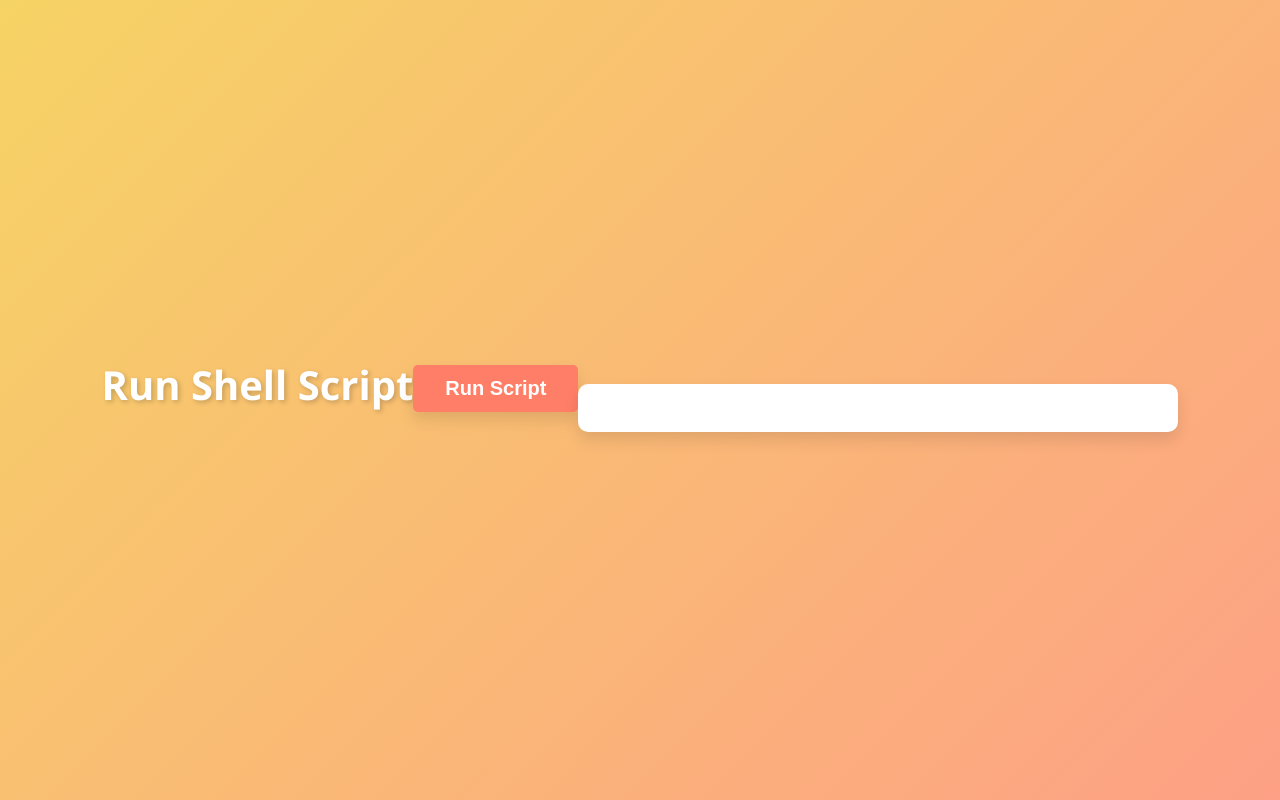
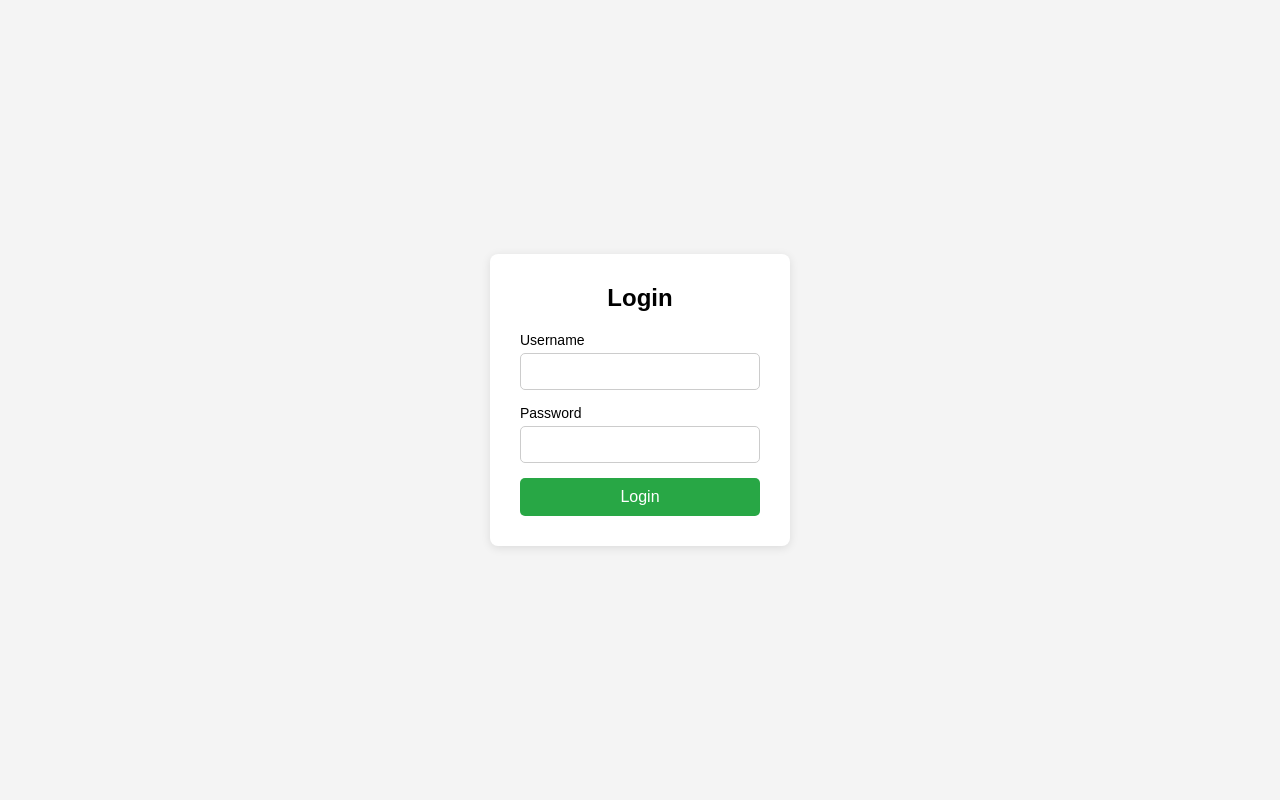
Before and after one commit to Suryapag/CI-CD-Project, a Flask app: page / in a window 1280 px wide. Run offline with Flask 3, Linux system fonts and the light colour scheme.

Commit message:
Auto-commit

```diff
--- a/app.py
+++ b/app.py
@@ -1,5 +1,7 @@
-from flask import Flask, render_template, request
+from flask import Flask, render_template, jsonify, redirect, url_for, request
+import ping3 as ping
 import subprocess
+import platform
 
 app = Flask(__name__)
 
@@ -7,14 +9,31 @@ app = Flask(__name__)
 def index():
     return render_template('index.html')
 
+@app.route('/submit', methods=['POST'])
+def login():
+    username = request.form['username']
+    password = request.form['password']
+    # Example: Validate the login credentials (this is just a simple check)
+    if username != 'a' and password != '3':
+        # If login is successful, redirect to a new page (e.g., dashboard)
+        return redirect(url_for('main'))
+    else:
+        # If login fails, redirect back to the login page
+        return redirect(url_for('login_form'))
+
+# Route for the dashboard (the page to redirect after successful login)
+@app.route('/main')
+def main():
+    return render_template('main.html')
+
 @app.route('/run-script', methods=['POST'])
 def run_script():
     # Run the shell script
-    result = subprocess.run(['wsl', './script.sh'], capture_output=True, text=True)
+    result = subprocess.run(['C:/Program Files/Git/bin/bash.exe', './script.sh'], capture_output=True, text=True)
     output = result.stdout  # Capture the output
     return output  # Send the output back to the front end
 
-# Define an API endpoint to monitor the network status of a server
+# Define an API endpoint to monitor the network status of a server (Ping)
 @app.route('/monitor', methods=['GET'])
 def monitor():
     try:
@@ -25,7 +44,7 @@ def monitor():
             return jsonify({"error": "Host is required"}), 400
 
         # Ping the host to check its availability
-        response_time = ping(host, timeout=2)
+        response_time = ping.ping(host, timeout=2)
 
         if response_time is None:
             return jsonify({"status": "down", "host": host, "message": "Host is not reachable"}), 200
@@ -34,5 +53,27 @@ def monitor():
     except Exception as e:
         return jsonify({"error": str(e)}), 500
 
+# Define an API endpoint to perform traceroute
+@app.route('/traceroute', methods=['GET'])
+def traceroute():
+    try:
+        # Get the IP or hostname from the request arguments (e.g., ?host=google.com)
+        host = request.args.get('host', None)
+
+        if not host:
+            return jsonify({"error": "Host is required"}), 400
+
+        # Use 'tracert' for Windows and 'traceroute' for Unix-based systems
+        traceroute_command = ["tracert", host] if platform.system() == "Windows" else ["traceroute", host]
+        result = subprocess.run(traceroute_command, stdout=subprocess.PIPE, stderr=subprocess.PIPE, text=True)
+
+        if result.returncode == 0:
+            return jsonify({"status": "success", "traceroute_output": result.stdout.splitlines()}), 200
+        else:
+            return jsonify({"status": "error", "error_message": result.stderr}), 500
+    except Exception as e:
+        return jsonify({"error": str(e)}), 500
+
+
 if __name__ == '__main__':
     app.run(debug=True)
--- a/pyvenv.cfg
+++ b/pyvenv.cfg
@@ -2,4 +2,4 @@ home = C:\Users\p\AppData\Local\Programs\Python\Python312
 include-system-site-packages = false
 version = 3.12.7
 executable = C:\Users\p\AppData\Local\Programs\Python\Python312\python.exe
-command = C:\Users\p\AppData\Local\Programs\Python\Python312\python.exe -m venv D:\Test_shfile_run_python\Automate_test
+command = C:\Users\p\AppData\Local\Programs\Python\Python312\python.exe -m venv D:\CI-CD-Project
--- a/templates/index.html
+++ b/templates/index.html
@@ -3,104 +3,84 @@
 <head>
     <meta charset="UTF-8">
     <meta name="viewport" content="width=device-width, initial-scale=1.0">
-    <title>Run Shell Script</title>
+    <title>Login Page</title>
     <style>
-        /* style.css */
-
-* {
+        * {
     margin: 0;
     padding: 0;
     box-sizing: border-box;
 }
 
 body {
-    font-family: 'Segoe UI', Tahoma, Geneva, Verdana, sans-serif;
-    background: linear-gradient(135deg, #f6d365 0%, #fda085 100%);
-    height: 100vh;
+    font-family: Arial, sans-serif;
+    background-color: #f4f4f4;
     display: flex;
     justify-content: center;
     align-items: center;
-    color: #333;
+    height: 100vh;
 }
 
-h1 {
-    font-size: 2.5rem;
-    color: #fff;
-    text-shadow: 2px 2px 5px rgba(0, 0, 0, 0.2);
-    margin-bottom: 2rem;
-    text-align: center;
+.login-container {
+    background-color: white;
+    padding: 30px;
+    border-radius: 8px;
+    box-shadow: 0 2px 10px rgba(0, 0, 0, 0.1);
+    width: 300px;
 }
 
-form {
-    display: flex;
-    justify-content: center;
-    margin-bottom: 1.5rem;
+h2 {
+    text-align: center;
+    margin-bottom: 20px;
 }
 
-button {
-    padding: 0.75rem 2rem;
-    font-size: 1.25rem;
-    font-weight: bold;
-    color: #fff;
-    background-color: #ff7e67;
+.input-group {
+    margin-bottom: 15px;
+}
+
+label {
+    display: block;
+    margin-bottom: 5px;
+    font-size: 14px;
+}
+
+input {
+    width: 100%;
+    padding: 10px;
+    border: 1px solid #ccc;
+    border-radius: 5px;
+}
+
+.login-btn {
+    width: 100%;
+    padding: 10px;
+    background-color: #28a745;
+    color: white;
     border: none;
     border-radius: 5px;
     cursor: pointer;
-    box-shadow: 0 8px 15px rgba(0, 0, 0, 0.1);
-    transition: all 0.3s ease;
+    font-size: 16px;
 }
 
-button:hover {
-    background-color: #ff5847;
-    box-shadow: 0 12px 20px rgba(0, 0, 0, 0.15);
-    transform: translateY(-3px);
-}
-
-button:focus {
-    outline: none;
-}
-
-pre {
-    width: 100%;
-    max-width: 600px;
-    padding: 1.5rem;
-    background-color: #fff;
-    border-radius: 10px;
-    box-shadow: 0 8px 15px rgba(0, 0, 0, 0.1);
-    font-size: 1rem;
-    color: #333;
-    font-family: 'Courier New', Courier, monospace;
-    max-height: 300px;
-    overflow-y: auto;
-    white-space: pre-wrap;
-    line-height: 1.6;
-    margin-top: 1rem;
-    text-align: left;
-    word-wrap: break-word;
-}
-
-/* Smooth scrolling for content update */
-#output {
-    transition: all 0.3s ease-in-out;
+.login-btn:hover {
+    background-color: #218838;
 }
 
     </style>
 </head>
 <body>
-    <h1>Run Shell Script</h1>
-    <form id="scriptForm">
-        <button type="submit">Run Script</button>
-    </form>
-    <pre id="output"></pre>
-
-    <script>
-        document.getElementById('scriptForm').onsubmit = async function (e) {
-            e.preventDefault(); // Prevent form submission
-
-            const response = await fetch('/run-script', { method: 'POST' });
-            const output = await response.text();
-            document.getElementById('output').textContent = output; // Display output
-        };
-    </script>
+    <div class="login-container">
+        <h2>Login</h2>
+        <form action="/submit" method="post">
+            <div class="input-group">
+                <label for="username">Username</label>
+                <input type="text" id="username" name="username" required>
+            </div>
+            <div class="input-group">
+                <label for="password">Password</label>
+                <input type="password" id="password" name="password" required>
+            </div>
+            <button type="submit" value="Submit" class="login-btn">Login</button>
+        </form>
+    </div>
 </body>
 </html>
```
Also changed, not shown: templates/main.html (added, +106 -0 lines), 4 other files.
